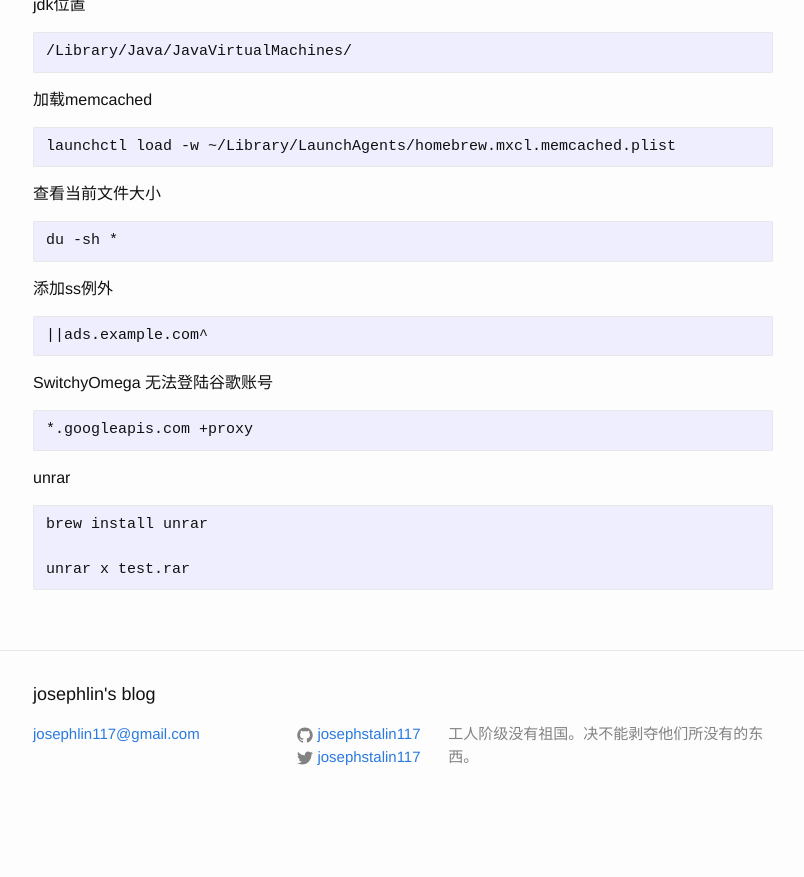
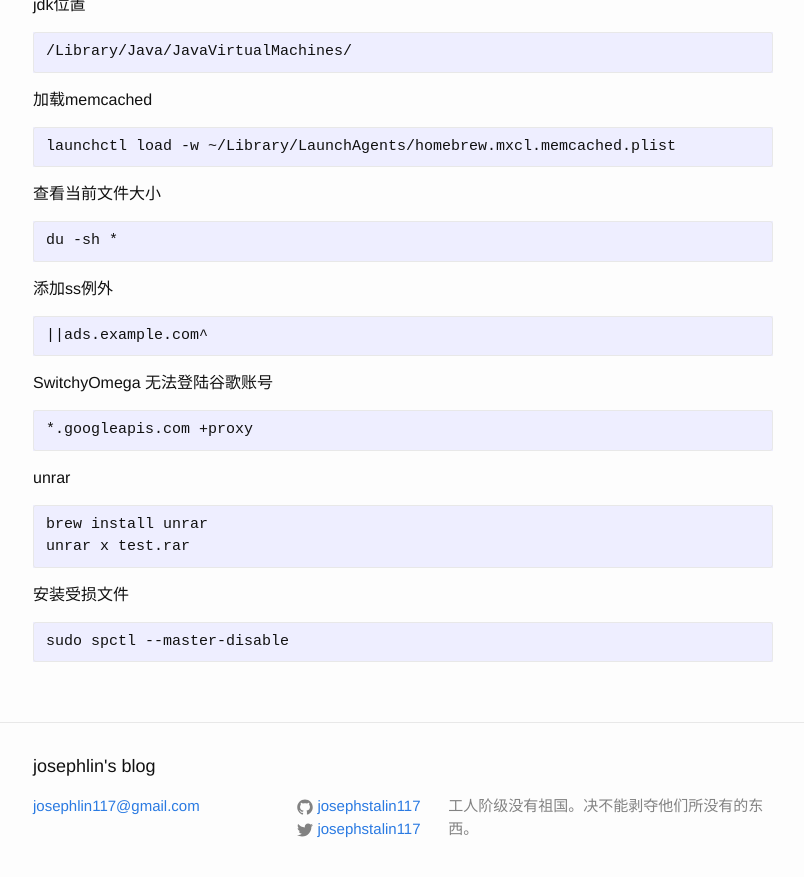
Before and after one commit to josephstalin117/josephstalin117.github.io, a Jekyll site: the page built from _posts/2016-07-03-mac.markdown, in a window 1280 px wide and 900 px high, scrolled down 2430 px. Shown: the top 877 px of the window, without its empty margins (237-1041 px from the left). Built offline with Jekyll 4.4.1, drawn with Linux system fonts in a browser that asks for light colours; before the commit the page ends 3258 px from its top, so only the background shows below that.

Commit message:
add install app

````diff
--- a/_posts/2016-07-03-mac.markdown
+++ b/_posts/2016-07-03-mac.markdown
@@ -157,6 +157,10 @@ SwitchyOmega 无法登陆谷歌账号
 unrar
 ```
 brew install unrar
-
 unrar x test.rar
 ```
+
+安装受损文件
+```
+sudo spctl --master-disable
+```
````
